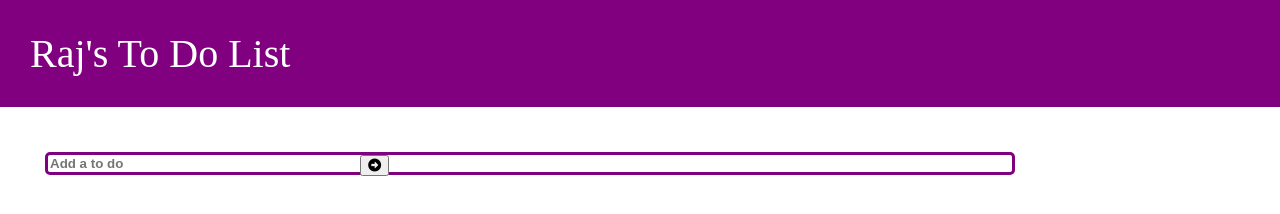
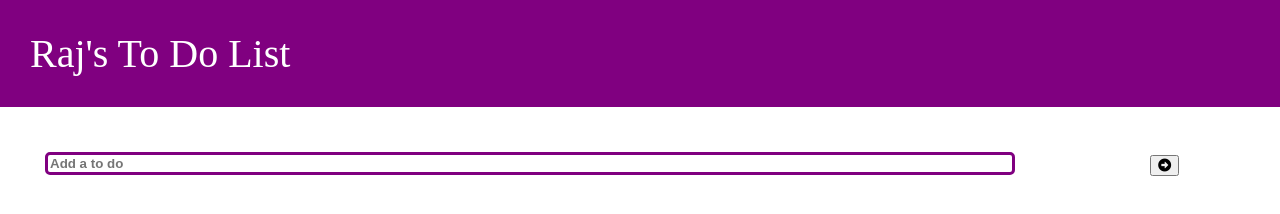
Before and after one commit to rmadisetti3/Homework13, a website: page public/index.html in a window 1280 px wide. Drawn offline with nearby package versions, Linux system fonts and the light colour scheme.

Commit message:
moves input button

```diff
--- a/public/index.html
+++ b/public/index.html
@@ -32,7 +32,7 @@ input {
 }
 #arrow {
     position: relative;
-    left: 360px;
+    left: 1150px;
     bottom: 65px;
 }
 .listItems {
```
